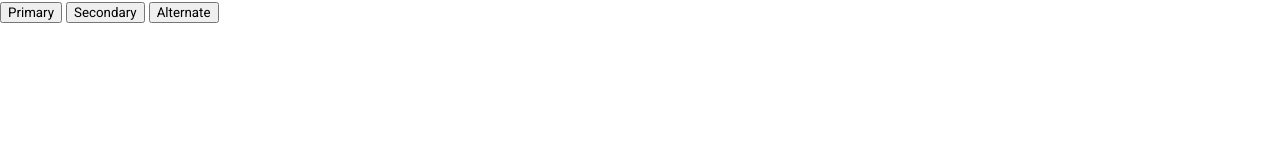
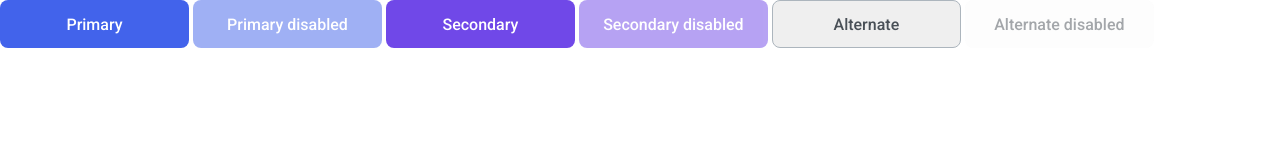
Before and after one commit to js-tasks-ru/htmlcss-20210812_andrey-khlybov, a website: page 03-lection1/01-button/index.html in a window 1280 px wide. Drawn offline with Linux system fonts and the light colour scheme.

Commit message:
feat: add styles to button

```diff
--- a/03-lection1/01-button/button.css
+++ b/03-lection1/01-button/button.css
@@ -1 +1,52 @@
 /* Стилизация кнопки */
+
+button{
+    width: 189px;
+    height: 48px;
+    border-radius: 8px;
+    color: var(--white);
+    font-weight: 500;
+    font-size: 16px;
+    line-height: 19px;
+}
+
+
+button{
+    border: none;
+}
+
+.button_primary,
+.button_primary[disabled]:hover{
+    background: var(--blue);
+}
+.button_primary:hover{
+    background: var(--blue-hover);
+}
+
+.button_secondary,
+.button_secondary[disabled]:hover{
+    background: var(--purple);
+}
+.button_secondary:hover{
+    background: var(--blue-hover);
+}
+
+.button_alternate{
+    color: var(--grey-4);
+    border: 1px solid var(--grey-3);
+}
+
+.button_alternate:hover{
+    border: 1px solid var(--black);
+}
+
+.button_primary[disabled],
+.button_secondary[disabled]{
+    opacity: 0.5;
+}
+
+.button_alternate:disabled{
+    opacity: 0.5;
+    border: none;
+    color: var(--grey-4);
+}
--- a/03-lection1/01-button/index.html
+++ b/03-lection1/01-button/index.html
@@ -2,13 +2,19 @@
 <!-- Страница с кнопкой -->
 <html lang="ru">
     <head>
+        <meta charset="utf-8">
         <link rel="stylesheet" href="../../assets/css/sanitize.css">
         <link rel="stylesheet" href="../../assets/css/main.css">
         <link rel="stylesheet" href="./button.css">
     </head>
     <body>
-        <button>Primary</button>
-        <button>Secondary</button>
-        <button>Alternate</button>
+        <button class="button_primary">Primary</button>
+        <button class="button_primary" disabled>Primary disabled</button>
+
+        <button class="button_secondary">Secondary</button>
+        <button class="button_secondary" disabled>Secondary disabled</button>
+
+        <button class="button_alternate">Alternate</button>
+        <button class="button_alternate" disabled>Alternate disabled</button>
     </body>
 </html>
--- a/assets/css/main.css
+++ b/assets/css/main.css
@@ -5,7 +5,9 @@
     --black: #212429;
     --pink: #F784AD;
     --purple: #7048E8;
-    --blue: #374FC7;
+    --blue: #4263EB;
+    --blue-hover: #2342C0;
+    --purple-hover: #5028C6;
     --red: #F03D3E;
     --grey-1: #F8F9FA;
     --grey-2: #DDE2E5;
```
